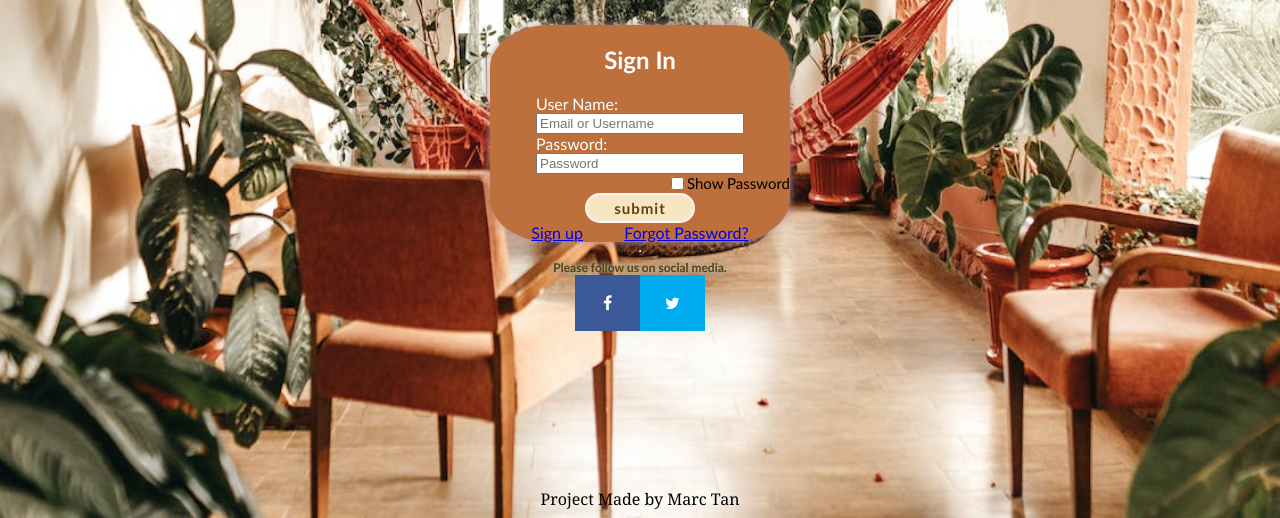
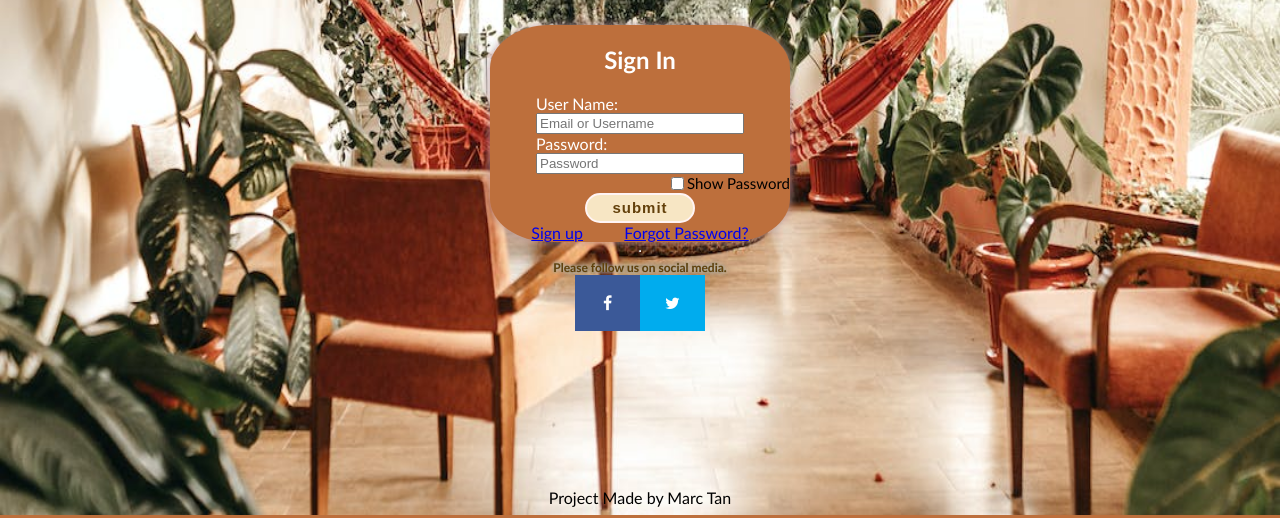
Before and after one commit to marctan13/login-ui-mtan, a plain HTML site: page index.html in a window 1280 px wide. Shown: the part 320-838 px from the top of the page. Drawn offline with Linux system fonts and the light colour scheme.

Commit message:
final final draft

```diff
--- a/style.css
+++ b/style.css
@@ -4,7 +4,7 @@ body{
   background: cover;
   background-size: 100% 120vh;
   background-repeat: no-repeat;
-  font-family: Georgia, 'Times New Roman', Times, serif;
+  font-family: Futura,Trebuchet MS,Arial,sans-serif;
   overflow-x: hidden;
   background-color: #bd6f3c
 }
@@ -30,7 +30,6 @@ h1{
 }
 
 .form{
-  font-family: Futura,Trebuchet MS,Arial,sans-serif;
   background-color: #bd6f3c;
   border-radius: 20%;
   width: 300px;
@@ -65,7 +64,6 @@ h1{
 }
 
 input[type="submit"] {
-  font-family: Futura,Trebuchet MS,Arial,sans-serif;
   outline:none;
   height: 30px;
   text-align: center;
@@ -114,7 +112,6 @@ input[type="submit"] {
 }
 
 .socials{
-  font-family: Futura,Trebuchet MS,Arial,sans-serif;
   font-weight: bold;
   font-size: 12px;
   color: #63400b;
```
